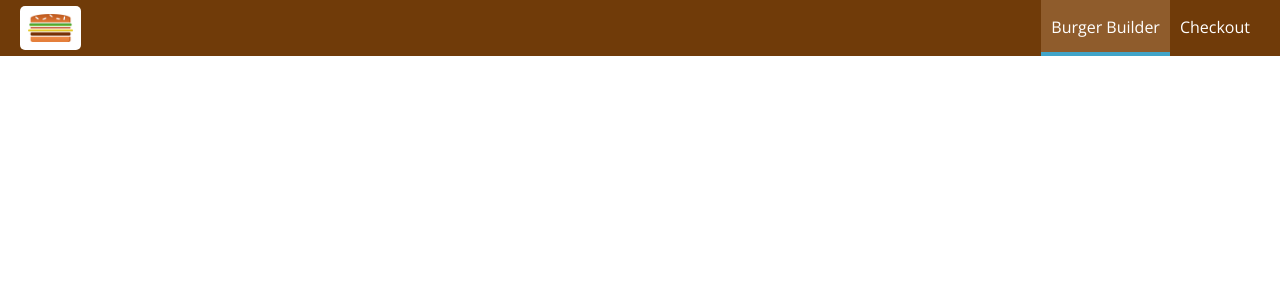
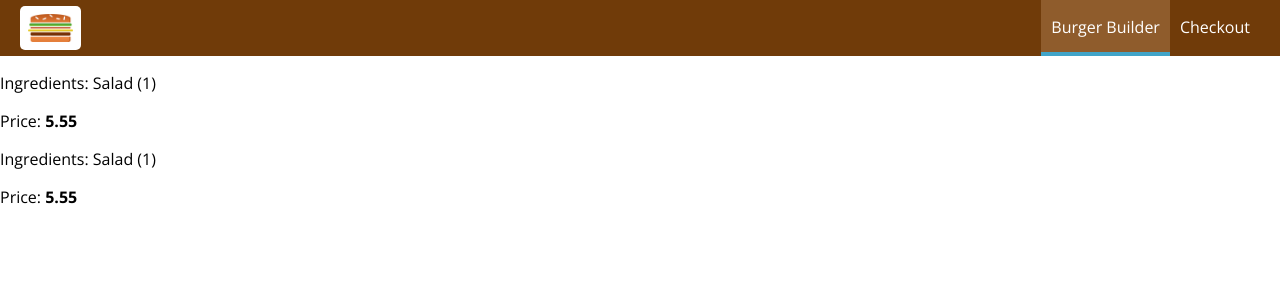
Before and after one commit to vnctwong/react-burger, a React app: page /orders in a window 1280 px wide. Shown: the top 300 px of the page. Built offline with nearby package versions, Linux system fonts and the light colour scheme.

Commit message:
/orders renders with dummy data

```diff
--- a/src/App.js
+++ b/src/App.js
@@ -4,6 +4,7 @@ import { Route, Switch } from 'react-router-dom';
 import Layout from '../src/hoc/Layout/Layout';
 import BurgerBuilder from './containers/BurgerBuilder/BurgerBuilder';
 import Checkout from './containers/Checkout/Checkout';
+import Orders from './containers/Orders/Orders';
 
 class App extends Component {
   render() {
@@ -12,6 +13,7 @@ class App extends Component {
         <Layout>
           <Switch>
             <Route path='/checkout' component={Checkout} />
+            <Route path='/orders' component={Orders} />
             <Route path='/' exact component={BurgerBuilder} />
           </Switch>
         </Layout>
--- /dev/null
+++ b/src/components/Order/Order.css
@@ -0,0 +1,8 @@
+.Order {
+  width: 100%;
+  border: 1px solid #eee;
+  box-shadow: 0 2px 3px #ccc;
+  padding: 10px;
+  margin: 10px auto;
+  box-sizing: border-box;
+}
--- /dev/null
+++ b/src/components/Order/Order.js
@@ -0,0 +1,12 @@
+import React from 'react';
+
+import classes from './Order.css';
+
+const order = (props) => (
+  <div className={classes.order}>
+    <p>Ingredients: Salad (1) </p>
+    <p>Price: <strong>5.55</strong> </p>
+  </div>
+);
+
+export default order;
--- /dev/null
+++ b/src/containers/Orders/Orders.js
@@ -0,0 +1,16 @@
+import React, { Component } from 'react';
+
+import Order from '../../components/Order/Order';
+
+class Orders extends Component {
+  render() {
+    return (
+      <div>
+        <Order />
+        <Order />
+      </div>
+    );
+  }
+}
+
+export default Orders;
```
